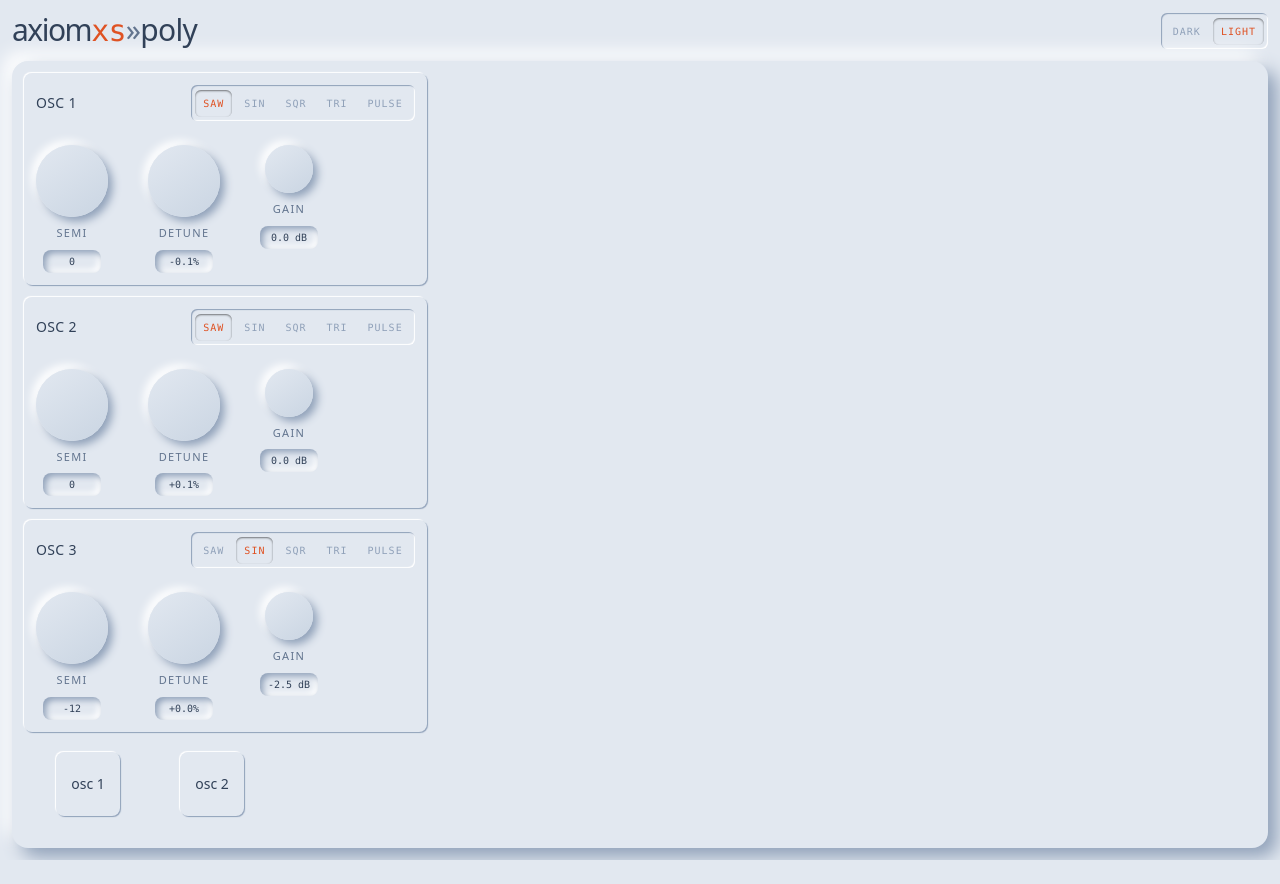
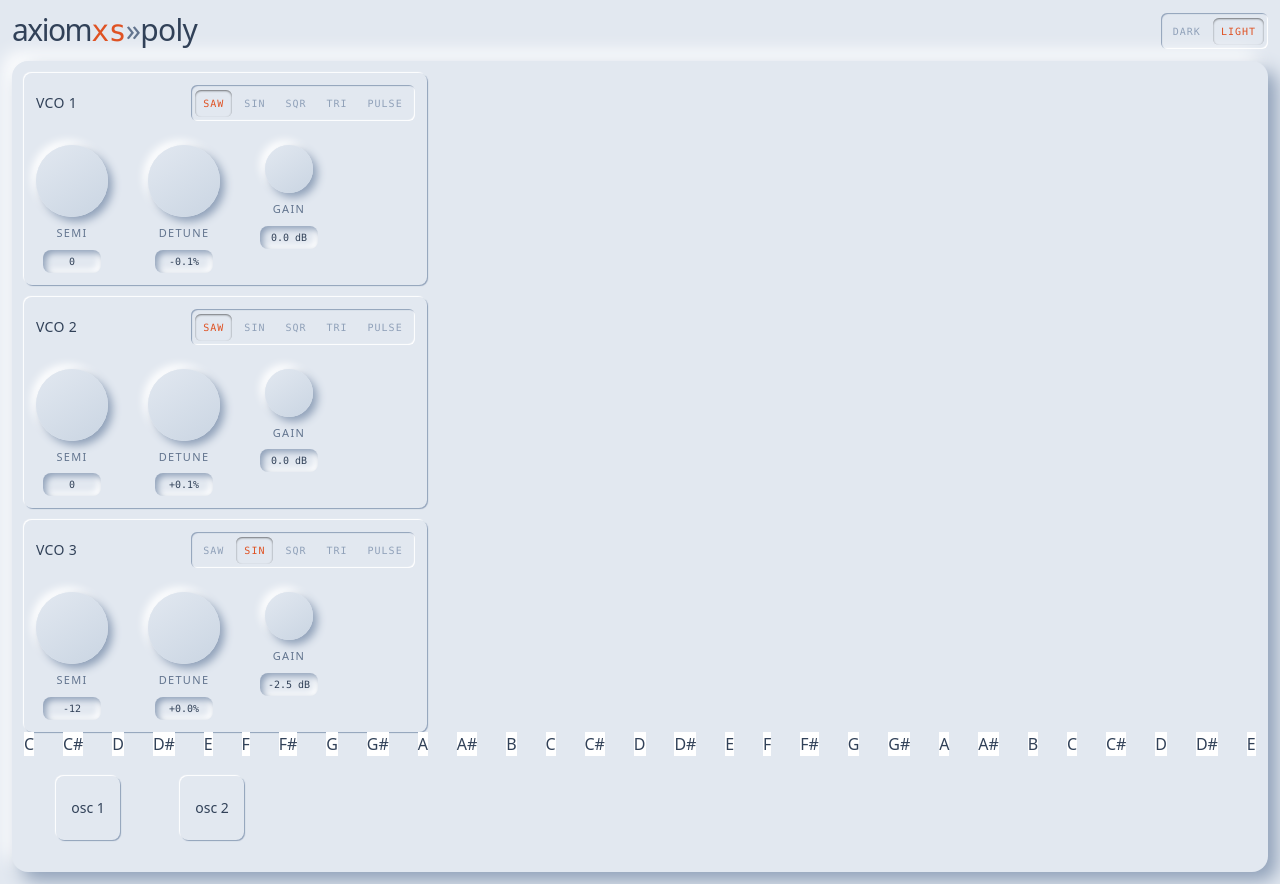
Before and after one commit to svandriel/axiom-synth, a Vue app: page / in a window 1280 px wide. Before the commit the page ends 860 px from the top, so only its background shows below. Built offline with nearby package versions, Linux system fonts and the light colour scheme.

Commit message:
keyboard

```diff
--- /dev/null
+++ b/src/components/Keyboard.vue
@@ -0,0 +1,68 @@
+<template>
+  <div class="flex flex-row justify-between">
+    <div v-for="note in notes">
+      <div
+        class="key bg-white"
+        :class="{ black: note.black }"
+        :data-semi="note.semi"
+      >
+        {{ note.n }}
+      </div>
+    </div>
+  </div>
+</template>
+
+<script setup lang="ts">
+import { onMounted, onUnmounted, ref, watch } from 'vue';
+import { useAudioEngine } from '../composables/use-audio-context';
+import { noteForKey, notes } from '../utils/key-map';
+
+const engine = useAudioEngine();
+const octave = ref(4);
+
+watch(octave, (newVal, oldVal) => {
+  console.log('octave changed from', oldVal, 'to', newVal);
+});
+
+function onKeyDown(e: KeyboardEvent) {
+  if (e.repeat || e.metaKey || e.ctrlKey || e.altKey) return;
+  var k = e.key.toLowerCase();
+
+  switch (k) {
+    case '-':
+      octave.value = Math.max(0, octave.value - 1);
+      break;
+    case '=':
+      octave.value = Math.min(8, octave.value + 1);
+      break;
+    case 'escape':
+      engine.value.allNotesOff();
+      break;
+  }
+
+  const semi = noteForKey(k);
+  if (semi !== undefined) {
+    e.preventDefault();
+    engine.value.noteOn(semi + (octave.value - 4) * 12);
+  }
+}
+
+function onKeyUp(e: KeyboardEvent) {
+  var k = e.key.toLowerCase();
+  const semi = noteForKey(k);
+  if (semi !== undefined) {
+    e.preventDefault();
+    engine.value.noteOff(semi + (octave.value - 4) * 12);
+  }
+}
+
+onMounted(() => {
+  window.addEventListener('keydown', onKeyDown);
+  window.addEventListener('keyup', onKeyUp);
+});
+
+onUnmounted(() => {
+  window.removeEventListener('keydown', onKeyDown);
+  window.removeEventListener('keyup', onKeyUp);
+});
+</script>
--- a/src/components/Synth.vue
+++ b/src/components/Synth.vue
@@ -7,6 +7,8 @@
       <OscillatorPanel class="col-span-4 row-start-2" v-model="osc2" />
       <OscillatorPanel class="col-span-4 row-start-3" v-model="osc3" />
     </div>
+
+    <Keyboard />
 
     <div class="flex flex-col">
       <div class="ml-3 flex flex-row items-center gap-5">
@@ -22,23 +24,24 @@ import { useAudioEngine } from '../composables/use-audio-context.ts';
 import type { OscillatorConfig } from '../types/oscillator-config.ts';
 import OscillatorPanel from './OscillatorPanel.vue';
 import SynthButton from './SynthButton.vue';
+import Keyboard from './Keyboard.vue';
 
 const osc1 = reactive<OscillatorConfig>({
-  label: 'Osc 1',
+  label: 'VCO 1',
   detune: -0.1,
   pitch: 0,
   gain: 1,
   waveform: 'saw',
 });
 const osc2 = reactive<OscillatorConfig>({
-  label: 'Osc 2',
+  label: 'VCO 2',
   detune: 0.1,
   pitch: 0,
   gain: 1,
   waveform: 'saw',
 });
 const osc3 = reactive<OscillatorConfig>({
-  label: 'Osc 3',
+  label: 'VCO 3',
   detune: 0,
   pitch: -12,
   gain: 0.75,
@@ -47,16 +50,15 @@ const osc3 = reactive<OscillatorConfig>({
 
 const engine = useAudioEngine();
 
-onUnmounted(() => {
-  console.log('unmounting');
-  engine.value.destroy();
-});
-
 function noteOn() {
   engine.value.noteOn(-12);
 }
 
 function noteOff() {
-  engine.value.noteOff();
+  engine.value.noteOff(-12);
 }
+
+onUnmounted(() => {
+  engine.value.destroy();
+});
 </script>
--- a/src/engine/engine.ts
+++ b/src/engine/engine.ts
@@ -60,11 +60,18 @@ export class AudioEngine {
   }
 
   public noteOn(semi: number) {
+    console.log('noteOn', semi);
     this.ensureStarted();
     this.voice.noteOn(semi);
   }
 
-  public noteOff() {
+  public noteOff(semi: number) {
+    console.log('noteOff', semi);
+    this.voice.noteOff();
+  }
+
+  public allNotesOff() {
+    console.log('allNotesOff');
     this.voice.noteOff();
   }
 
--- /dev/null
+++ b/src/utils/key-map.ts
@@ -0,0 +1,39 @@
+export const notes = [
+  { n: 'C', k: 'z', semi: 0 },
+  { n: 'C#', k: 's', semi: 1, black: true },
+  { n: 'D', k: 'x', semi: 2 },
+  { n: 'D#', k: 'd', semi: 3, black: true },
+  { n: 'E', k: 'c', semi: 4 },
+  { n: 'F', k: 'v', semi: 5 },
+  { n: 'F#', k: 'g', semi: 6, black: true },
+  { n: 'G', k: 'b', semi: 7 },
+  { n: 'G#', k: 'h', semi: 8, black: true },
+  { n: 'A', k: 'n', semi: 9 },
+  { n: 'A#', k: 'j', semi: 10, black: true },
+  { n: 'B', k: 'm', semi: 11 },
+  { n: 'C', k: 'q', semi: 12 },
+  { n: 'C#', k: '2', semi: 13, black: true },
+  { n: 'D', k: 'w', semi: 14 },
+  { n: 'D#', k: '3', semi: 15, black: true },
+  { n: 'E', k: 'e', semi: 16 },
+  { n: 'F', k: 'r', semi: 17 },
+  { n: 'F#', k: '5', semi: 18, black: true },
+  { n: 'G', k: 't', semi: 19 },
+  { n: 'G#', k: '6', semi: 20, black: true },
+  { n: 'A', k: 'y', semi: 21 },
+  { n: 'A#', k: '7', semi: 22, black: true },
+  { n: 'B', k: 'u', semi: 23 },
+  { n: 'C', k: 'i', semi: 24 },
+  { n: 'C#', k: '9', semi: 25, black: true },
+  { n: 'D', k: 'o', semi: 26 },
+  { n: 'D#', k: '0', semi: 27, black: true },
+  { n: 'E', k: 'p', semi: 28 },
+];
+const keyMap = notes.reduce<Record<string, number>>((acc, n) => {
+  acc[n.k] = n.semi;
+  return acc;
+}, {});
+
+export function noteForKey(key: string): number | undefined {
+  return keyMap[key];
+}
--- a/tsconfig.app.json
+++ b/tsconfig.app.json
@@ -6,6 +6,7 @@
     "allowArbitraryExtensions": true,
 
     /* Linting */
+    "strict": true,
     "noUnusedLocals": true,
     "noUnusedParameters": true,
     "erasableSyntaxOnly": true,
```
Also changed, not shown: .prettierrc.yaml.
